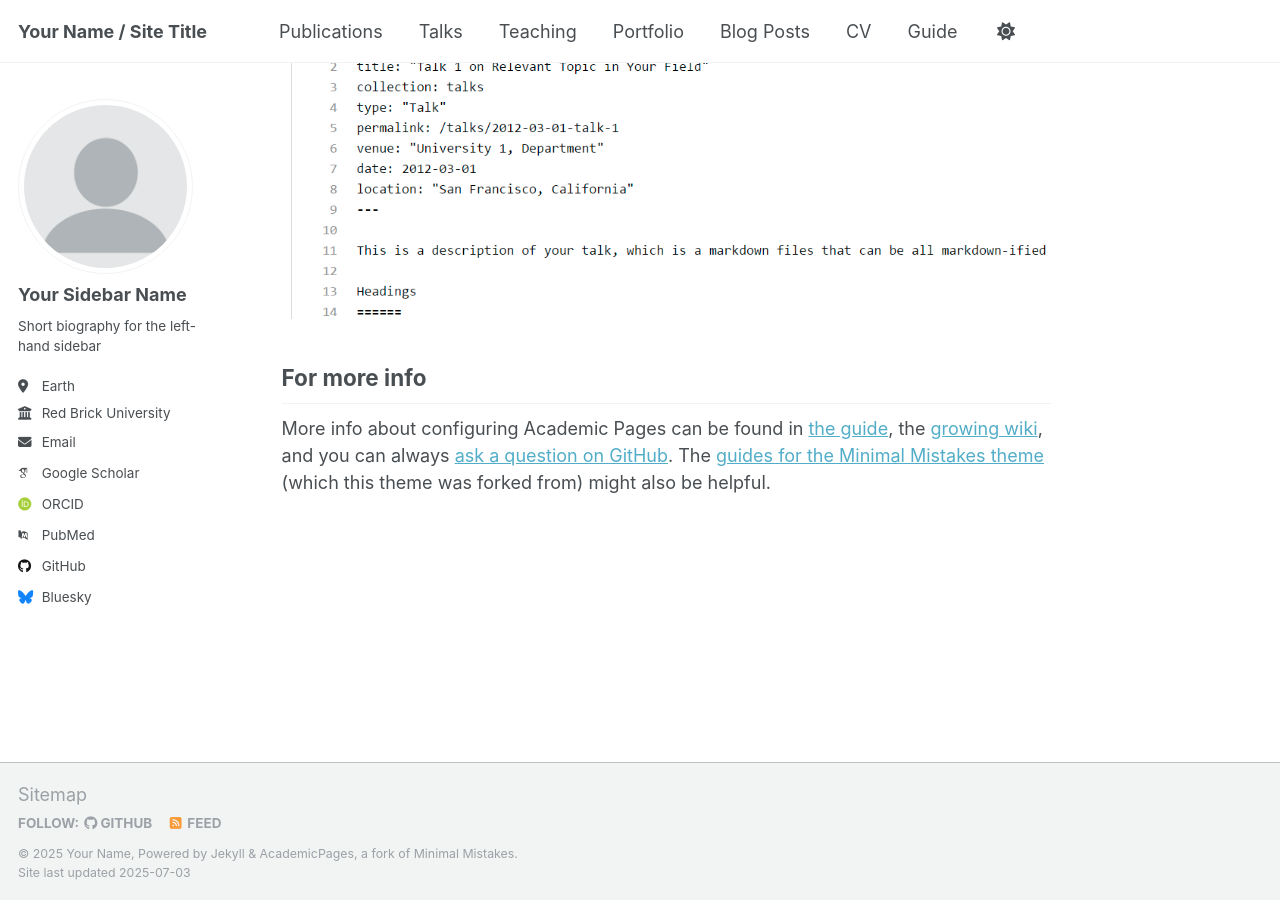
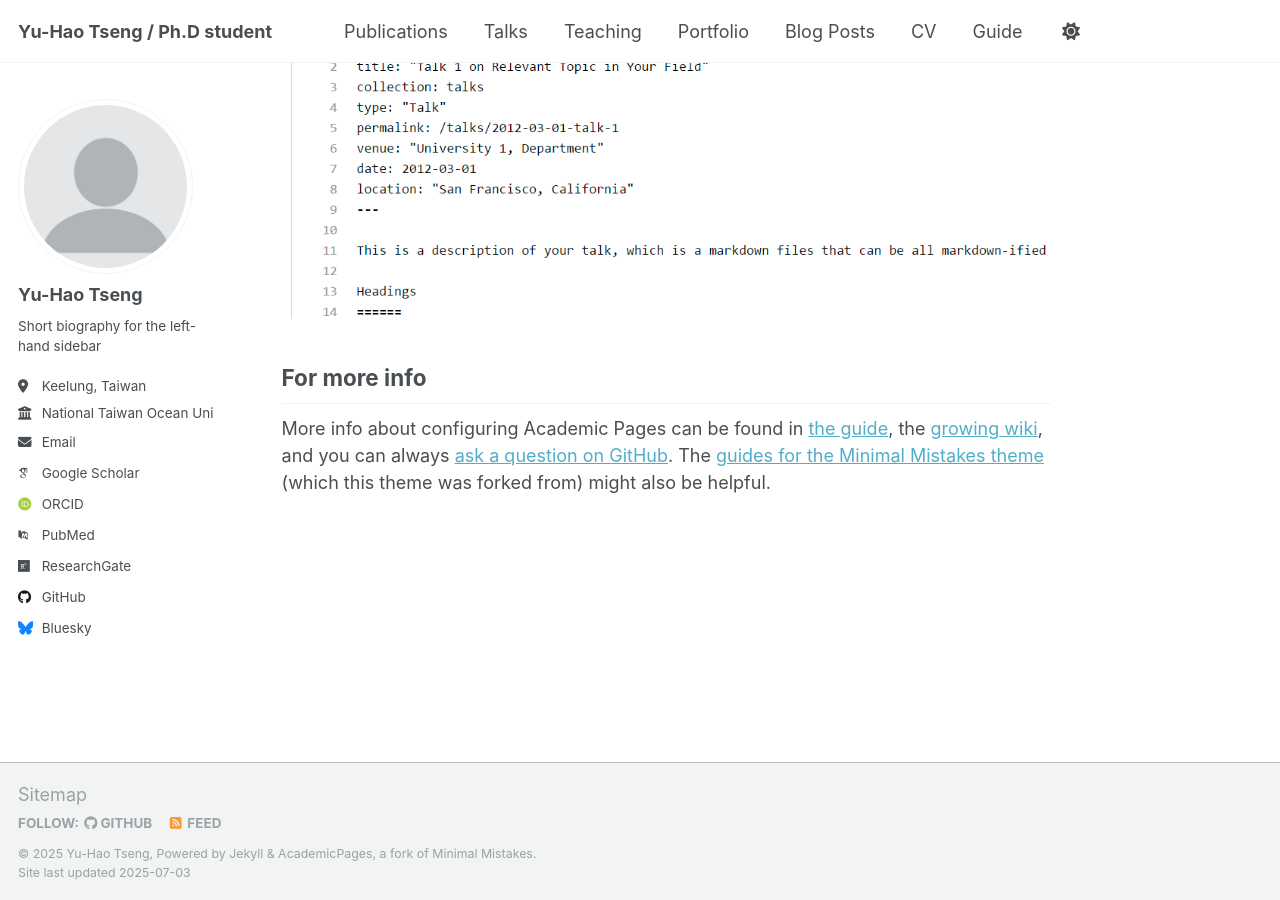
Before and after one commit to ja754969/YuhaoTseng.github.io, a Jekyll site: the page built from _pages/about.md, in a window 1280 px wide and 900 px high, scrolled down 2880 px. Built offline with Jekyll 4.4.1, drawn with Linux system fonts in a browser that asks for light colours; some web fonts are replaced; a script that is not in the unit is left out.

Commit message:
Update _config.yml

```diff
--- a/_config.yml
+++ b/_config.yml
@@ -9,9 +9,9 @@
 # Basic Site Settings
 locale                   : "en-US"
 site_theme               : "default"
-title                    : "Your Name / Site Title"
+title                    : "Yu-Hao Tseng / Ph.D student"
 title_separator          : "-"
-name                     : &name "Your Name"
+name                     : &name "Yu-Hao Tseng"
 description              : &description "personal description"
 url                      : https://academicpages.github.io # the base hostname & protocol for your site e.g. "https://[your GitHub username].github.io" or if you already have some other page hosted on Github then use "https://[your GitHub username].github.io/[Your Repo Name]"
 baseurl                  : "" # the subpath of your site, e.g. "/blog"
@@ -23,30 +23,30 @@ repository               : "academicpages/academicpages.github.io"
 author:
   # Biographic information
   avatar           : "profile.png"
-  name             : "Your Sidebar Name"
+  name             : "Yu-Hao Tseng"
   pronouns         : # example: "she/her"
   bio              : "Short biography for the left-hand sidebar"
-  location         : "Earth"
-  employer         : "Red Brick University"
+  location         : "Keelung, Taiwan"
+  employer         : "National Taiwan Ocean University"
   uri              : # URL
-  email            : "none@example.org"
+  email            : "21281001@email.ntou.edu.tw"
 
   # Academic websites
   academia         : # URL
   arxiv            : # URL - Update with the correct link to your profile
-  googlescholar    : "https://scholar.google.com/citations?user=PS_CX0AAAAAJ"
+  googlescholar    : "https://scholar.google.com/citations?user=_zozF1AAAAAJ"
   impactstory      : # URL
-  orcid            : "http://orcid.org/yourorcidurl"
+  orcid            : "http://orcid.org/0000-0002-3662-470X"
   semantic         : # URL
   pubmed           : "https://www.ncbi.nlm.nih.gov/pubmed/?term=john+snow"
-  researchgate     : # URL
+  researchgate     : "https://www.researchgate.net/profile/Yu-Hao-Tseng"
   scopus           : # URL
 
   # Repositories and software development
   bitbucket        : # Username - Update with your username on the site
   codepen          : # Username
   dribbble         : # Username
-  github           : "academicpages"
+  github           : "ja754969"
   kaggle           : # Username
   stackoverflow    : # User number or user number and name (i.e., use "1" or "1/jeff-atwood")
 
```
